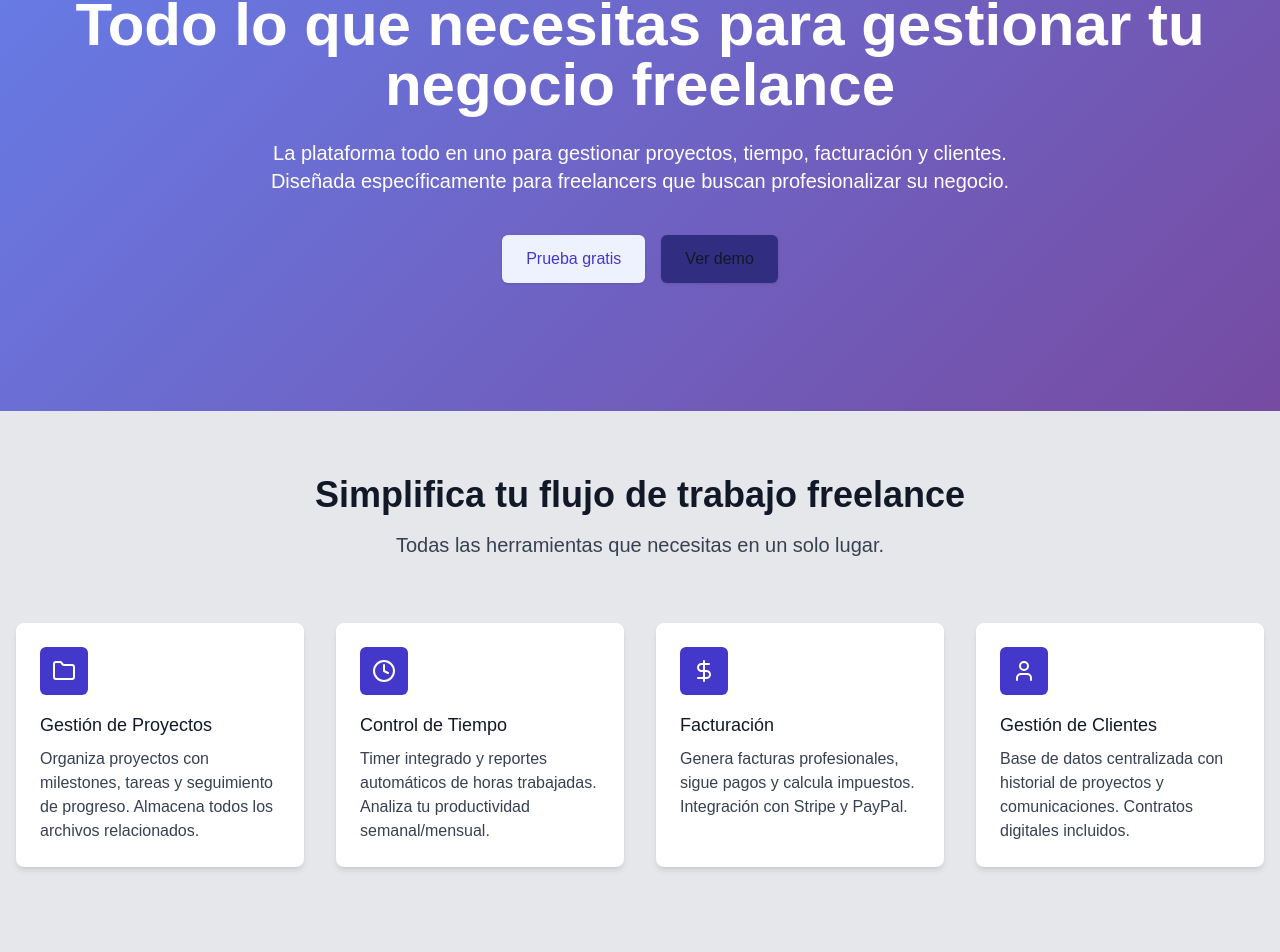
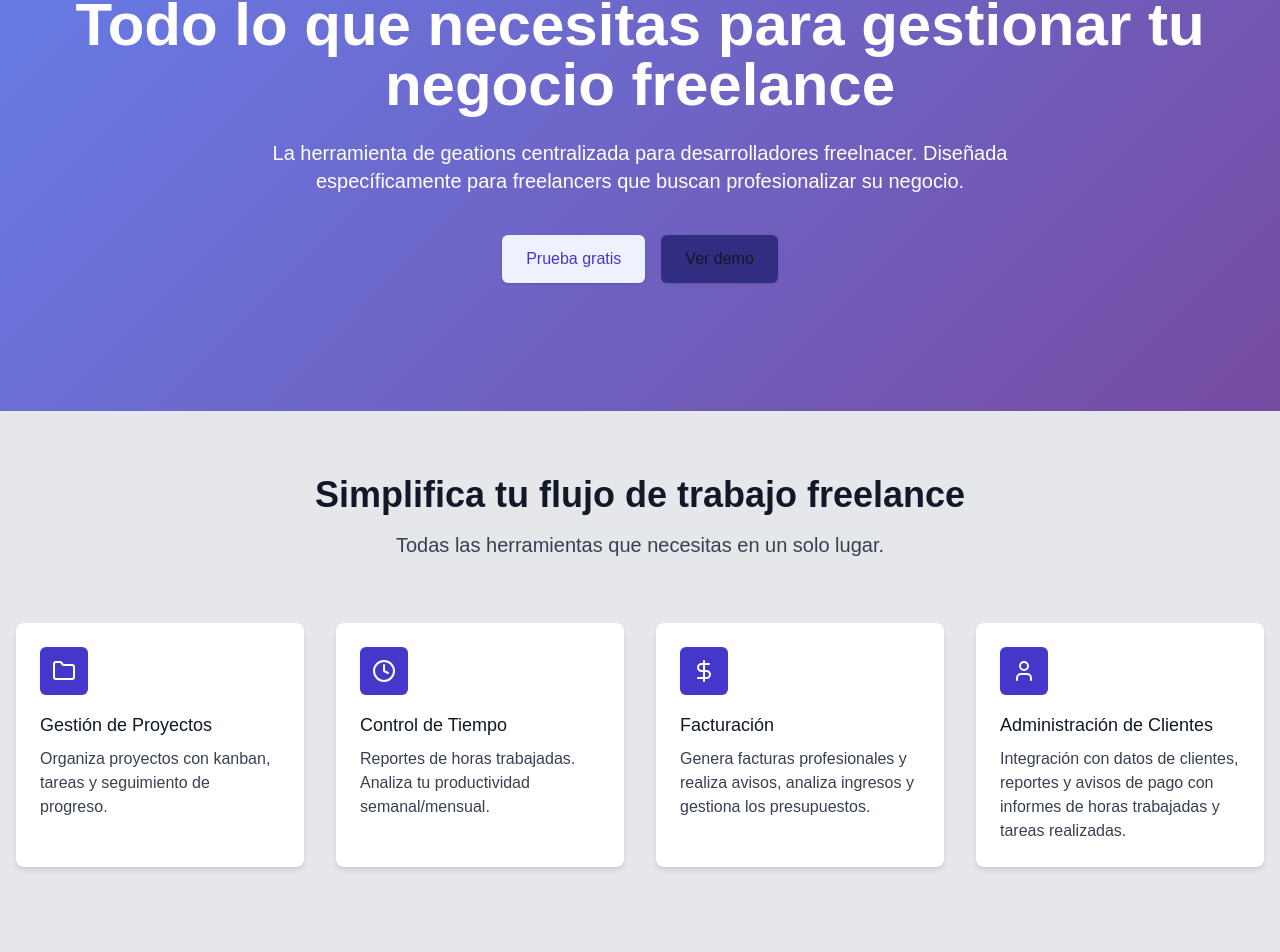
Before and after one commit to YAHW-R/freelanceFlow-nextjs, a Next.js app: page / in a window 1280 px wide. Shown: the part 197-1149 px from the top of the page. Built offline with nearby package versions, Linux system fonts and the light colour scheme; no server answers.

Commit message:
update profile type

```diff
--- a/src/app/(dashboard)/dashboard/page.tsx
+++ b/src/app/(dashboard)/dashboard/page.tsx
@@ -63,8 +63,8 @@ export default function DashboardPage() {
                         <h3 className="text-lg font-semibold bg-background-secondary">Ingresos del Mes</h3>
                         <DollarSign size={24} className="text-green-acent" />
                     </div>
-                    <p className="mt-4 text-3xl font-bold text-foreground">$12,500.00</p>
-                    <p className="mt-1 text-sm text-foreground-secondary">+15% respecto al mes anterior</p>
+                    <p className="mt-4 text-3xl font-bold text-foreground">$0</p>
+                    {/*<p className="mt-1 text-sm text-foreground-secondary">+15% respecto al mes anterior</p>*/}
                 </div>
 
                 <div className="rounded-lg bg-background-secondary p-6 shadow-md animate-fade-in-down delay-100">
--- a/src/app/components/LandingPage/Feutures.tsx
+++ b/src/app/components/LandingPage/Feutures.tsx
@@ -31,13 +31,13 @@ export default function Feutures() {
                                     {icon === "folder" && "Gestión de Proyectos"}
                                     {icon === "clock" && "Control de Tiempo"}
                                     {icon === "dollar-sign" && "Facturación"}
-                                    {icon === "users" && "Gestión de Clientes"}
+                                    {icon === "users" && "Administración de Clientes"}
                                 </h3>
                                 <p className="mt-2 min-h-24 text-base text-foreground-secondary">
-                                    {icon === "folder" && "Organiza proyectos con milestones, tareas y seguimiento de progreso. Almacena todos los archivos relacionados."}
-                                    {icon === "clock" && "Timer integrado y reportes automáticos de horas trabajadas. Analiza tu productividad semanal/mensual."}
-                                    {icon === "dollar-sign" && "Genera facturas profesionales, sigue pagos y calcula impuestos. Integración con Stripe y PayPal."}
-                                    {icon === "users" && "Base de datos centralizada con historial de proyectos y comunicaciones. Contratos digitales incluidos."}
+                                    {icon === "folder" && "Organiza proyectos con kanban, tareas y seguimiento de progreso."}
+                                    {icon === "clock" && "Reportes de horas trabajadas. Analiza tu productividad semanal/mensual."}
+                                    {icon === "dollar-sign" && "Genera facturas profesionales y realiza avisos, analiza ingresos y gestiona los presupuestos."}
+                                    {icon === "users" && "Integración con datos de clientes, reportes y avisos de pago con informes de horas trabajadas y tareas realizadas."}
                                 </p>
                             </div>
                         </ScrollAnimation>
--- a/src/app/components/LandingPage/Hero.tsx
+++ b/src/app/components/LandingPage/Hero.tsx
@@ -11,7 +11,7 @@ export default function Hero() {
                             Todo lo que necesitas para gestionar tu negocio freelance
                         </h1>
                         <p className="mt-6 max-w-3xl mx-auto text-xl">
-                            La plataforma todo en uno para gestionar proyectos, tiempo, facturación y clientes. Diseñada específicamente para freelancers que buscan profesionalizar su negocio.
+                            La herramienta de geations centralizada para desarrolladores freelnacer. Diseñada específicamente para freelancers que buscan profesionalizar su negocio.
                         </p>
                         <div className="mt-10 flex justify-center space-x-4">
                             <Link href="/register" className="px-6 py-3 rounded-md shadow-sm text-primary-hover bg-indigo-50 hover:bg-white transition">
--- a/src/lib/types.ts
+++ b/src/lib/types.ts
@@ -28,6 +28,8 @@ export interface Profile {
     subcirption_plan?: string;
     location?: string;
     updated_at?: string;
+    total_income?: number;
+    monthly_icome?: number;
     created_at: string;
 }
 
```
